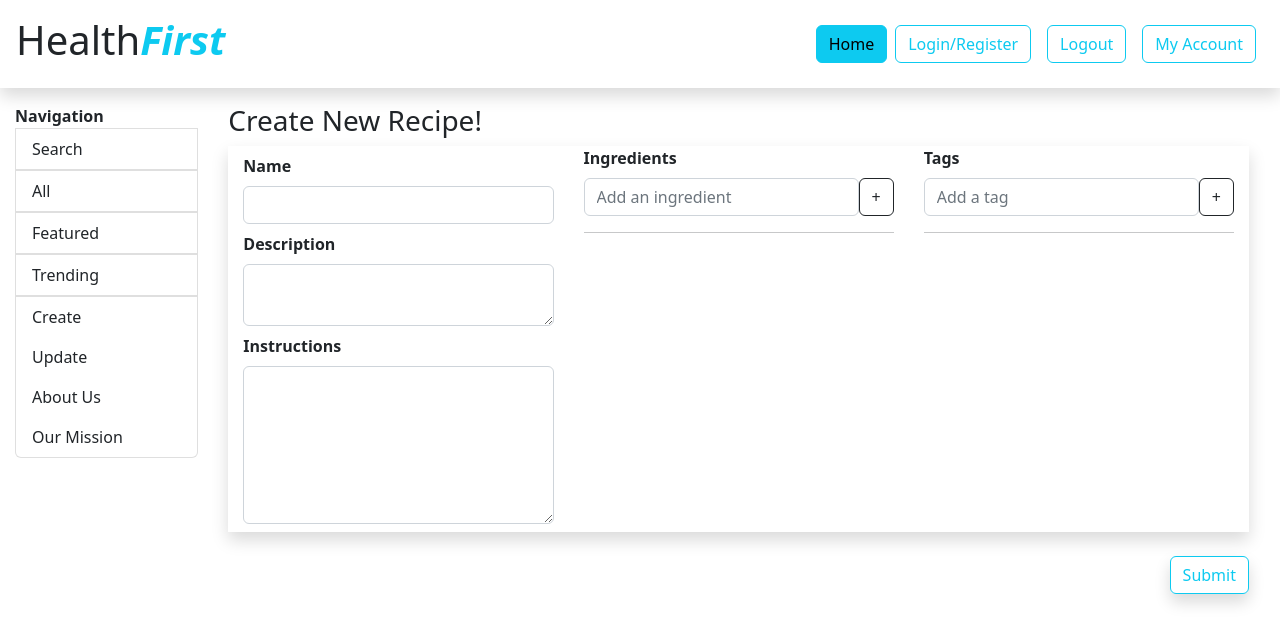
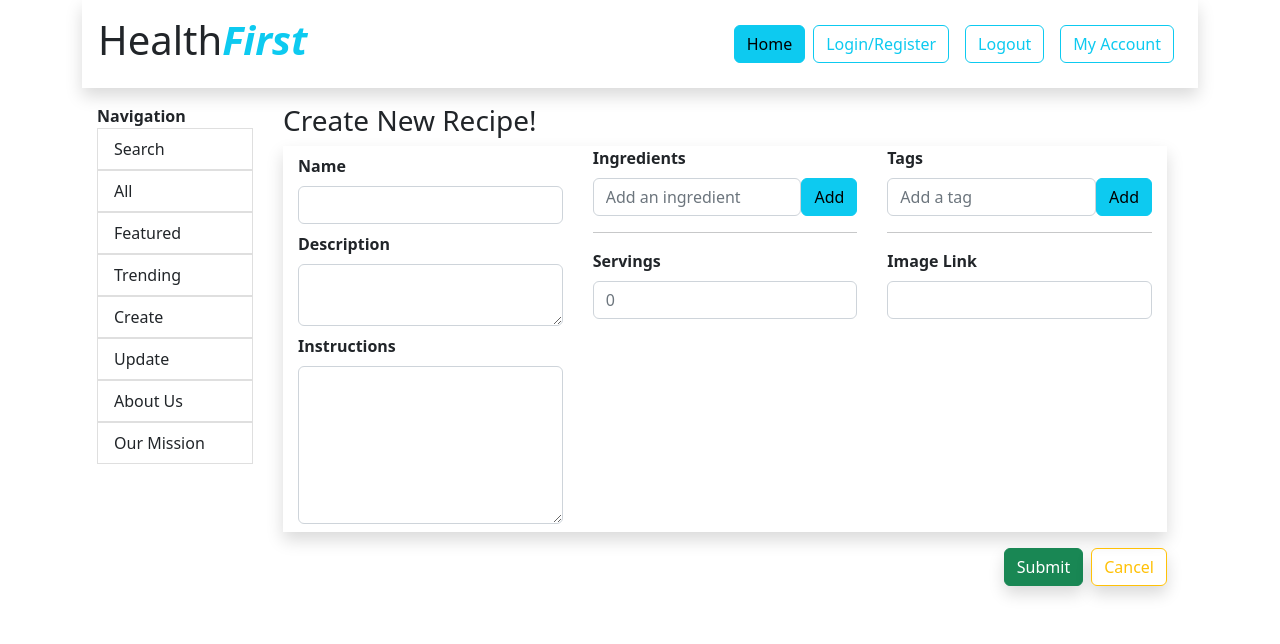
Before and after one commit to r-lutrick/HealthFirst, a React (Create React App) app in the folder client/: page /create in a window 1280 px wide. Shown: the top 644 px of the page. Built offline with nearby package versions, Linux system fonts and the light colour scheme.

Commit message:
Styling updated

```diff
--- a/client/src/App.js
+++ b/client/src/App.js
@@ -6,7 +6,7 @@ import TableOfContents from "./views/TableOfContents";
 
 function App() {
   return (
-    <div>
+    <div className="container container-fluid">
       <NavBar />
       <div className="d-flex mt-3">
         <div className="col-2">
--- a/client/src/components/Create.jsx
+++ b/client/src/components/Create.jsx
@@ -8,6 +8,7 @@ const Create = () => {
     const [description, setDescription] = useState('')
     const [instructions, setInstructions] = useState('')
     const [servings, setServings] = useState(0)
+    const [imglink, setImglink] = useState('')
     // Arrays
     const [ingredient, setIngredient] = useState('')
     const [ingredients, setIngredients] = useState([])
@@ -21,11 +22,33 @@ const Create = () => {
         e.preventDefault()
         setIngredients([...ingredients, ingredient])
     }
+    const handleIngUpdate = (index, val) => {
+        const newIngredients = [...ingredients]
+        newIngredients[index] = val
+        setIngredients(newIngredients)
+    }
+    const handleIngDelete = (e, ing) => {
+        e.preventDefault()
+        const newIngredients = ingredients.filter((i) => i !== ing)
+        setIngredients(newIngredients)
+    }
+
 
     const addTag = (e) => {
         e.preventDefault()
         setTags([...tags, tag])
     }
+    const handleTagUpdate = (index, tag) => {
+        const newTags = [...tags]
+        newTags[index] = tag
+        setTags(newTags)
+    }
+    const handleTagDelete = (e, tag) => {
+        e.preventDefault()
+        const newTags = tags.filter((t) => t !== tag)
+        setTags(newTags)
+    }
+
 
     // Form SUBMISSION
     // should include a recipe preview to either edit/update, then ultimately submit to the DB -Kat
@@ -38,6 +61,7 @@ const Create = () => {
             servings,
             tags,
             ingredients,
+            imglink
         }
         // console.log('post object: ', postObj)
         // Axios defaults to not passing credentials. this must be set to TRUE!!!!!!
@@ -50,6 +74,9 @@ const Create = () => {
             .catch(err => {
                 console.log('post error', err)
             })
+    }
+    const handleCancel = () => {
+        navigate(`/`)
     }
 
 
@@ -84,18 +111,27 @@ const Create = () => {
                     <div className='d-flex'>
                         <input className='form-control' placeholder='Add an ingredient'
                             type="text" onChange={(e) => { setIngredient(e.target.value) }} />
-                        <button className='btn btn-outline-dark' onClick={addIngredient}>+</button>
+                        <button className='btn btn-info' onClick={addIngredient}>Add</button>
                     </div>
                     <hr />
                     {/* LOAD INGREDIENTS */}
-                    {ingredients.map((ing, i) => { return (<p key={i}>{ing}</p>) })}
+                    {
+                        ingredients.map((ing, i) => {
+                            return (
+                                <div key={i} className='d-flex my-2'>
+                                    <input className='form-control' value={ing}
+                                        type="text" onChange={(e) => { handleIngUpdate(i, e.target.value) }} />
+                                    <button className='btn btn-sm btn-outline-danger' onClick={(e) => { handleIngDelete(e, ing) }}>Delete</button>
+                                </div>
+                            )
+                        })
+                    }
                     { /* SERVING COLUMN */}
-                    {/* <label htmlFor="instructions"><b>Servings</b></label>
+                    <label htmlFor="instructions"><b>Servings</b></label>
                     <div className='d-flex'>
                         <input className='form-control' placeholder='0'
                             type="number" onChange={(e) => { setServings(e.target.value) }} />
                     </div>
-                    <hr /> */}
                 </div>
                 {/* TAG COLUMN */}
                 <div className='col-4'>
@@ -103,16 +139,32 @@ const Create = () => {
                     <div className='d-flex'>
                         <input className='form-control' placeholder='Add a tag'
                             type="text" onChange={(e) => { setTag(e.target.value) }} />
-                        <button className='btn btn-outline-dark' onClick={addTag}>+</button>
+                        <button className='btn btn-info' onClick={addTag}>Add</button>
                     </div>
                     <hr />
                     {/* LOAD TAGS */}
-                    {tags.map((t, i) => { return (<p key={i}>{t}</p>) })}
+                    {
+                        tags.map((tag, i) => {
+                            return (
+                                <div key={i} className='d-flex my-2'>
+                                    <input className='form-control' value={tag}
+                                        type="text" onChange={(e) => handleTagUpdate(i, e.target.value)} />
+                                    <button className='btn btn-sm btn-outline-danger' onClick={(e) => { handleTagDelete(e, tag) }}>Delete</button>
+                                </div>
+                            )
+                        })
+                    }
+                    <label htmlFor="instructions"><b>Image Link</b></label>
+                    <div className='d-flex'>
+                        <input className='form-control'
+                            type="text" onChange={(e) => { setImglink(e.target.value) }} />
+                    </div>
                 </div>
             </form>
             {/* BUTTONS */}
             <div className='d-flex justify-content-end my-2 gap-2'>
-                <button onClick={handleSubmit} className='btn btn-outline-info shadow my-2'>Submit</button>
+                <button onClick={handleSubmit} className='btn btn-success shadow'>Submit</button>
+                <button onClick={handleCancel} className='btn btn-outline-warning shadow'>Cancel</button>
             </div>
         </div>
     )
--- a/client/src/components/Login.jsx
+++ b/client/src/components/Login.jsx
@@ -1,46 +1,52 @@
-import React, {useState} from 'react'
+import React, { useState } from 'react'
 import axios from "axios"
 import { useNavigate, Link } from 'react-router-dom'
 
 const Login = () => {
     const navigate = useNavigate()
     const [user, setUser] = useState({
-        email:"",
-        password:"",
+        email: "",
+        password: "",
     })
 
-    const changeHandler =(e) =>{
-        let {name, value} = e.target
+    const changeHandler = (e) => {
+        let { name, value } = e.target
         setUser({
             ...user,
-            [name] : value
+            [name]: value
         })
     }
 
-    const submitHandler = (e) =>{
+    const submitHandler = (e) => {
         // e.preventDefault()
-        axios.post(`http://localhost:8000/api/login`, user, {withCredentials:true})
-            .then(res=>{
+        axios.post(`http://localhost:8000/api/login`, user, { withCredentials: true })
+            .then(res => {
                 console.log(res)
-                navigate("/myaccount")})
+                navigate("/myaccount")
+            })
             .catch(err => console.log(err.response))
     }
 
 
     return (
         <div>
-            <Link to='/register'>Sign Up</Link>
-            <form onSubmit={submitHandler}>
-                <div>
-                    <label>Email</label>
-                    <input type="text" name="email" value={user.email} onChange={changeHandler} />
+            <div>
+                <h5>No account? Sign up here!</h5>
+                <Link className='btn btn-outline-info' to='/register'>Sign Up</Link>
+            </div>
+            <form>
+                <div className="form-group">
+                    <label className="col-sm-2 col-form-label">Email</label>
+                    <input className='form-control' type="text" name="email" value={user.email} onChange={changeHandler} />
                 </div>
                 <div>
-                    <label>Password</label>
-                    <input type="password" name="password" value={user.password} onChange={changeHandler} />
+                    <label className="col-sm-2 col-form-label">Password</label>
+                    <input className='form-control' type="password" name="password" value={user.password} onChange={changeHandler} />
                 </div>
-                <button> Login </button>
             </form>
+            <div className='d-flex justify-content-end my-3 gap-1'>
+                <button onClick={submitHandler} className='btn btn-info'> Login </button><br />
+            </div>
         </div>
     )
 }
--- a/client/src/components/Register.jsx
+++ b/client/src/components/Register.jsx
@@ -37,25 +37,25 @@ const Register = () => {
             <form onSubmit={submitHandler}>
                 <div className="form-group row">
                     <label className="col-sm-2 col-form-label">First name</label>
-                    <input type="text" name="firstName" value={user.firstName} onChange={changeHandler} />
+                    <input className='form-control' type="text" name="firstName" value={user.firstName} onChange={changeHandler} />
                 </div>
                 <div className="form-group row">
                     <label>Last name</label>
-                    <input type="text" name="lastName" value={user.lastName} onChange={changeHandler} />
+                    <input className='form-control' type="text" name="lastName" value={user.lastName} onChange={changeHandler} />
                 </div>
                 <div className="form-group row">
                     <label>Email</label>
-                    <input type="text" name="email" value={user.email} onChange={changeHandler} />
+                    <input className='form-control' type="text" name="email" value={user.email} onChange={changeHandler} />
                 </div>
                 <div className="form-group row">
                     <label>Password</label>
-                    <input type="password" name="password" value={user.password} onChange={changeHandler} />
+                    <input className='form-control' type="password" name="password" value={user.password} onChange={changeHandler} />
                 </div>
                 <div className="form-group row">
                     <label>Confirm Password</label>
-                    <input type="password" name="confirmPassword" value={user.confirmPassword} onChange={changeHandler} />
+                    <input className='form-control' type="password" name="confirmPassword" value={user.confirmPassword} onChange={changeHandler} />
                 </div>
-                <button className="btn btn-outline-dark"> Register </button>
+                <button className="btn btn-info"> Register </button>
             </form>
         </div>
     )
--- a/client/src/components/Update.jsx
+++ b/client/src/components/Update.jsx
@@ -9,6 +9,8 @@ const Update = () => {
     const [ingredients, setIngredients] = useState([])
     const [tags, setTags] = useState([])
     const [servings, setServings] = useState()
+    const [imglink, setImglink] = useState('')
+
     // New items for arrays
     const [ingredient, setIngredient] = useState('')
     const [tag, setTag] = useState('')
@@ -42,7 +44,8 @@ const Update = () => {
             instructions,
             ingredients,
             servings,
-            tags
+            tags,
+            imglink
         }
         axios.put(`http://localhost:8000/api/recipe/update/${id}`, putObj)
             .then(res => navigate(`/view/${id}`))
@@ -107,8 +110,9 @@ const Update = () => {
                     <b>Ingredients</b>
                     <div className='d-flex'>
                         <input type="text" className='form-control' onChange={(e) => { setIngredient(e.target.value) }} />
-                        <button className='btn btn-success' onClick={(e) => { e.preventDefault(); setIngredients([...ingredients, ingredient]) }}>Add</button>
+                        <button className='btn btn-info' onClick={(e) => { e.preventDefault(); setIngredients([...ingredients, ingredient]) }}>Add</button>
                     </div>
+                    <hr />
                     {/* LOAD INGREDIENTS */}
                     {
                         loaded && ingredients.map((ing, i) => {
@@ -132,8 +136,9 @@ const Update = () => {
                     <b>Tags</b>
                     <div className='d-flex'>
                         <input type="text" className='form-control' onChange={(e) => { setTag(e.target.value) }} />
-                        <button className='btn btn btn-success' onClick={(e) => { e.preventDefault(); setTags([...tags, tag]) }}>Add</button>
+                        <button className='btn btn btn-info' onClick={(e) => { e.preventDefault(); setTags([...tags, tag]) }}>Add</button>
                     </div>
+                    <hr />
                     {/* LOAD TAGS */}
                     {
                         loaded && tags.map((tag, i) => {
@@ -146,6 +151,11 @@ const Update = () => {
                             )
                         })
                     }
+                    <label htmlFor="instructions"><b>Image Link</b></label>
+                    <div className='d-flex'>
+                        <input className='form-control'
+                            type="text" onChange={(e) => { setImglink(e.target.value) }} />
+                    </div>
                 </div>
             </form>
             <div className='d-flex justify-content-end my-2 gap-2'>
--- a/client/src/components/View.jsx
+++ b/client/src/components/View.jsx
@@ -14,7 +14,7 @@ const View = () => {
             .then(res => {
                 setRecipe(res.data)
                 setServings(res.data)
-                console.log("recipe: ", recipe)
+                // console.log("recipe: ", recipe)
                 setLoaded(true)
             })
             .catch(err => console.log(err))
@@ -22,7 +22,7 @@ const View = () => {
 
     return (
         <div className='p-3 shadow'>
-            <img className='container p-0 shadow img-fluid mb-3' src="https://www.eatthis.com/wp-content/uploads/sites/4/2020/07/assorted-sushi.jpg?quality=82&strip=1" alt="sushi" />
+            <img className='container p-0 shadow img-fluid mb-3' src={recipe.imglink} alt="sushi" />
             <div className='mt-5'>
                 <h3>{recipe.name}</h3>
                 {/* Author goes here */}
--- a/client/src/views/TableOfContents.jsx
+++ b/client/src/views/TableOfContents.jsx
@@ -17,10 +17,18 @@ const TableOfContents = () => {
                 <div>
                     <li className='list-group-item'>Trending</li>
                 </div>
-                <li className='list-group-item'>Create</li>
-                <li className='list-group-item'>Update</li>
-                <li className='list-group-item'>About Us</li>
-                <li className='list-group-item'>Our Mission</li>
+                <div>
+                    <li className='list-group-item'>Create</li>
+                </div>
+                <div>
+                    <li className='list-group-item'>Update</li>
+                </div>
+                <div>
+                    <li className='list-group-item'>About Us</li>
+                </div>
+                <div>
+                    <li className='list-group-item'>Our Mission</li>
+                </div>
             </ul>
         </div>
     )
```
Also changed, not shown: 2 other files (tests, documents, lock files or other folders).
